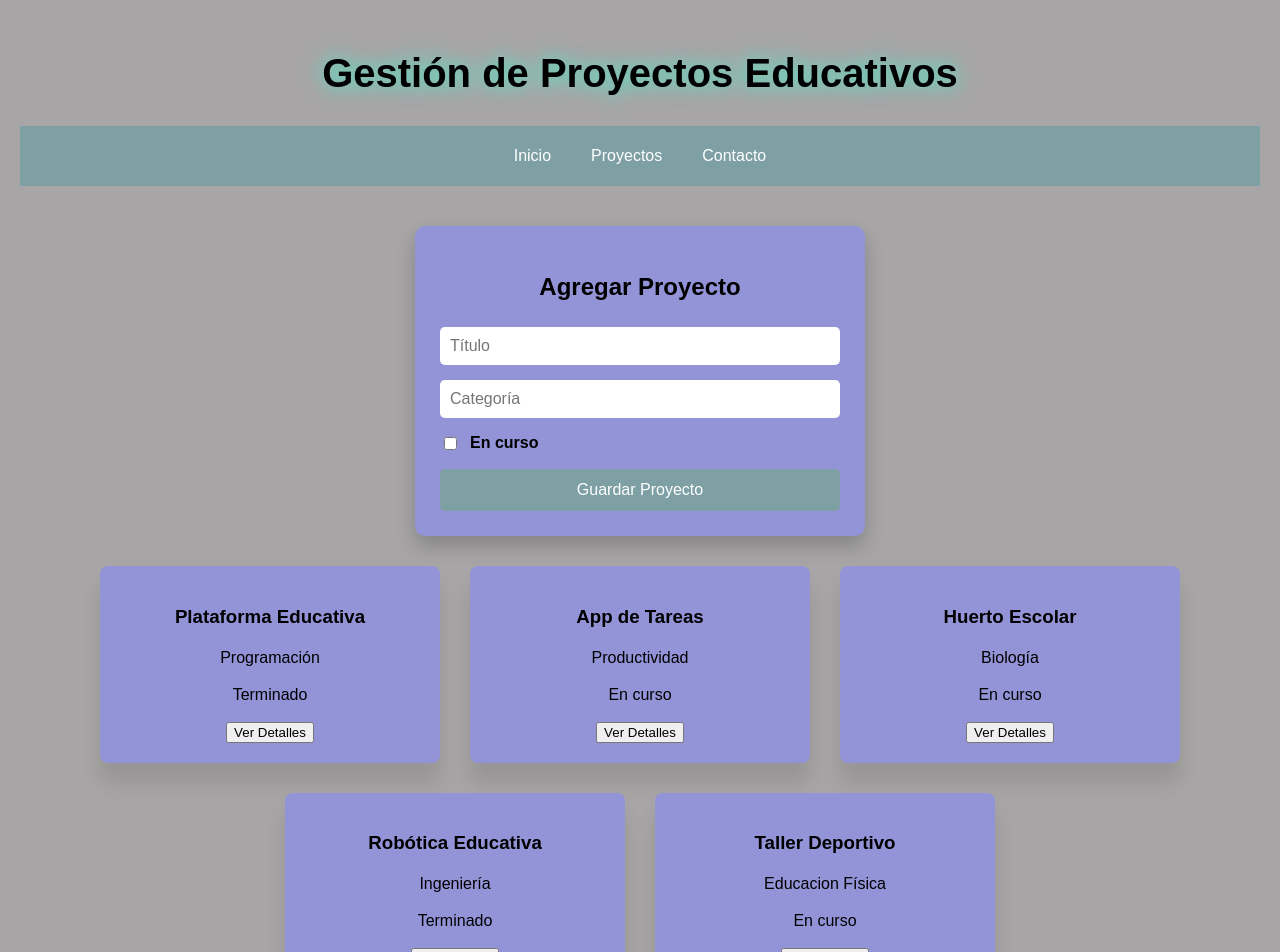
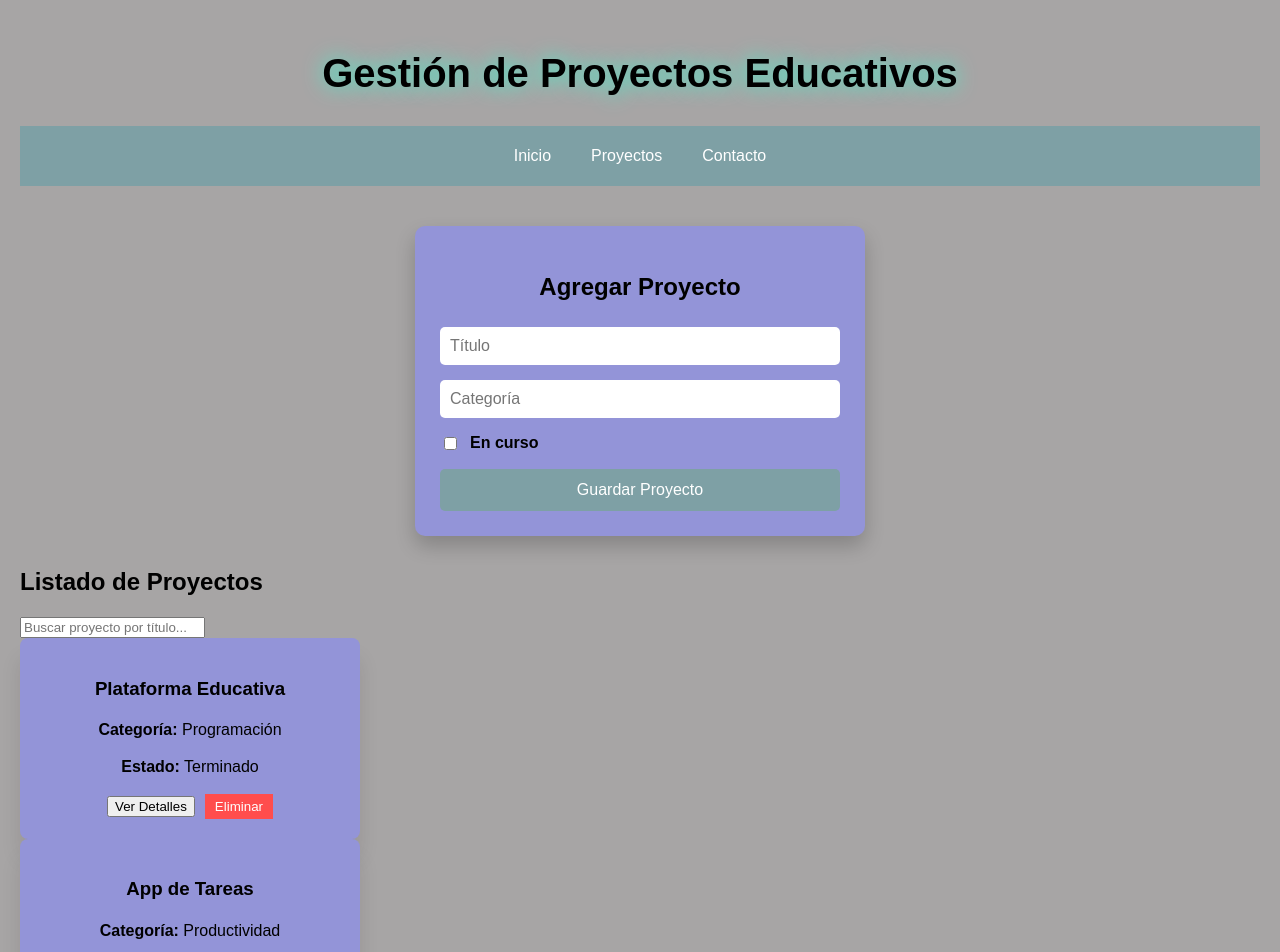
Before and after one commit to Alee91218/pv_tp3_grupo1, a React (Vite) app in the folder pvtp03GrupoN01/: page / in a window 1280 px wide. Shown: the top 952 px of the page. Built offline with nearby package versions, Linux system fonts and the light colour scheme.

Commit message:
Reincorpore buscador dinamico y funcion eliminar LeandroBarea

```diff
--- a/pvtp03GrupoN01/src/Services/proyectoService.js
+++ b/pvtp03GrupoN01/src/Services/proyectoService.js
@@ -1,84 +1,36 @@
 const proyectService = (() => {
     let proyectos = [
-        { id: 1, titulo: "Plataforma Educativa", categoria: "Programación", estado: true, descripcion: [ "La plataforma educativa permite administrar cursos, estudiantes y contenidos de manera organizada. Los docentes pueden cargar materiales, actividades y evaluaciones para facilitar el aprendizaje. ",
-            "Ademas , los estudiantes pueden acceder al contenido desde cualquier dispositivo, realizar entregas online y comunicarse con sus profesores mediante herramientas integradas."],
-         recursos: {
-            pdf: "https://ejemplo.com/plataformaeducativa.pdf",
-            drive: "https://drive.google.com/",
-            github:"https://github.com/",
-         },
-         equipo: [
-            {nombre: "Facundo", rol:"Frontend"},
-            {nombre:"Alejandro", rol:"Backend"},
-         ],
-        },
-        { id: 2, titulo: "App de Tareas", categoria: "Productividad", estado: false , descripcion: ["La aplicacion ayuda a los estudiantes a organizar tareas, trabajos practicos y examenes en un solo lugar.",
-            "Incluye recordatorios automaticos,categorias personalizadas y seguimiento del progreso academico."],
-         recursos: {
-            pdf:"https://ejemplo.com/tareas.pdf",
-            drive:"https://drive.google.com/",
-            github:"https://github.com/",
-         },
-         equipo: [
-            {nombre:"Leandro",rol:"Diseño UI"},
-            {nombre:"Jonatan",rol:"Testing"}
-            ],
-        },
-        { id: 3, titulo: "Huerto Escolar", categoria: "Biología", estado: false, descripcion: ["El proyecto de huerto escolar busca enseñar a los estudiantes sobre cultivo sostenible, cuidado ambiental y alimentacion saludable mediante actividades practicas. ",
-            "Los alumnos participan en la preparacion de la tierra,plantacion y mantenimiento de cultivos,desarrollando trabajo en equipo y conciencia ecologica."],
-            recursos: {
-                pdf:"https://ejemplo.com/huerta.pdf",
-                drive:"https://drive.google.com/",
-                github:"https://github.com/",
-            },
-            equipo: [
-                {nombre:"Camila",rol:"Investigacion"},
-                {nombre:"Sofia",rol:"Coordinadora"},
-            ],
-        },
-        { id: 4, titulo: "Robótica Educativa", categoria: "Ingeniería", estado: true, descripcion: ["El proyecto de robotica educativa introduce a los estudiantes en conceptos de programacion y automatizacion utilizando kits electronicos y sensores.",
-            "Los participantes diseñan y programan robots capaces de realizar tareas simples, fomentando la creatividad y el pensamiento logico."],
-            recursos: {
-                pdf: "https://ejemplo.com/robotica.pdf",
-                drive: "https://drive.google.com/",
-                github: "https://github.com/",
-            },
-            equipo: [
-                {nombre:"Franco",rol:"Diseño UI"},
-                {nombre:"Martina",rol:"Electronica"},
-            ]
-        },
-        { id: 5, titulo: "Taller Deportivo", categoria: "Educacion Física", estado: false, descripcion: ["El taller deportivo promueve la actividad fisica y el trabajo en equipo mediante distintas disciplinas deportivas adaptadas a los estudiantes.",
-            "Ademas de mejorar la condicion fisica, el proyecto busca fortalecer valores como el compañerismo, la disciplina y el respeto."],
-            recursos: {
-                pdf: "https://ejemplo.com/deportivo.pdf",
-                drive: "https://drive.google.com/",
-                github: "https://github.com/",
-            },
-            equipo: [
-                {nombre:"Lucas",rol:"Entrenador"},
-                {nombre:"Valentina",rol:"Asistente"},
-            ]
-        }
+        { id: 1, titulo: "Plataforma Educativa", categoria: "Programación", estado: true, descripcion: [ "La plataforma educativa permite administrar cursos, estudiantes y contenidos de manera organizada. Los docentes pueden cargar materiales, actividades y evaluaciones para facilitar el aprendizaje. ", "Ademas , los estudiantes pueden acceder al contenido desde cualquier dispositivo, realizar entregas online y comunicarse con sus profesores mediante herramientas integradas."], recursos: { pdf: "https://ejemplo.com/plataformaeducativa.pdf", drive: "https://drive.google.com/", github:"https://github.com/", }, equipo: [ {nombre: "Facundo", rol:"Frontend"}, {nombre:"Alejandro", rol:"Backend"}, ], },
+        { id: 2, titulo: "App de Tareas", categoria: "Productividad", estado: false , descripcion: ["La aplicacion ayuda a los estudiantes a organizar tareas, trabajos practicos y examenes en un solo lugar.", "Incluye recordatorios automaticos,categorias personalizadas y seguimiento del progreso academico."], recursos: { pdf:"https://ejemplo.com/tareas.pdf", drive:"https://drive.google.com/", github:"https://github.com/", }, equipo: [ {nombre:"Leandro",rol:"Diseño UI"}, {nombre:"Jonatan",rol:"Testing"} ], },
+        { id: 3, titulo: "Huerto Escolar", categoria: "Biología", estado: false, descripcion: ["El proyecto de huerto escolar busca enseñar a los estudiantes sobre cultivo sostenible, cuidado ambiental y alimentacion saludable mediante actividades practicas. ", "Los alumnos participan en la preparacion de la tierra,plantacion y mantenimiento de cultivos,desarrollando trabajo en equipo y conciencia ecologica."], recursos: { pdf:"https://ejemplo.com/huerta.pdf", drive:"https://drive.google.com/", github:"https://github.com/", }, equipo: [ {nombre:"Camila",rol:"Investigacion"}, {nombre:"Sofia",rol:"Coordinadora"}, ], },
+        { id: 4, titulo: "Robótica Educativa", categoria: "Ingeniería", estado: true, descripcion: ["El proyecto de robotica educativa introduce a los estudiantes en conceptos de programacion y automatizacion utilizando kits electronicos y sensores.", "Los participantes diseñan y programan robots capaces de realizar tareas simples, fomentando la creatividad y el pensamiento logico."], recursos: { pdf: "https://ejemplo.com/robotica.pdf", drive: "https://drive.google.com/", github: "https://github.com/", }, equipo: [ {nombre:"Franco",rol:"Diseño UI"}, {nombre:"Martina",rol:"Electronica"}, ] },
+        { id: 5, titulo: "Taller Deportivo", categoria: "Educacion Física", estado: false, descripcion: ["El taller deportivo promueve la actividad fisica y el trabajo en equipo mediante distintas disciplinas deportivas adaptadas a los estudiantes.", "Ademas de mejorar la condicion fisica, el proyecto busca fortalecer valores como el compañerismo, la disciplina y el respeto."], recursos: { pdf: "https://ejemplo.com/deportivo.pdf", drive: "https://drive.google.com/", github: "https://github.com/", }, equipo: [ {nombre:"Lucas",rol:"Entrenador"}, {nombre:"Valentina",rol:"Asistente"}, ] }
     ];
 
     const obtenerProyectos = () => {
-     return[...proyectos];
+        return [...proyectos];
     };
 
     const agregarProyecto = (p) => {
-        const nuevoProyecto = {...p, id: Date.now()};
+        const nuevoProyecto = { ...p, id: Date.now() };
         proyectos.push(nuevoProyecto);
     };
 
+    // CAMBIO IMPORTANTE: Usamos findIndex y splice para eliminar directamente del array original.
+    // Esto hace que el borrado sea persistente en los datos del código y no solo visual.
     const eliminarProyecto = (id) => {
-        proyectos = proyectos.filter(proyecto => proyecto.id !== id);
+        const indice = proyectos.findIndex(proyecto => proyecto.id === id);
+        if (indice !== -1) {
+            proyectos.splice(indice, 1);
+        }
     };
 
     const buscarProyecto = (texto) => {
         return proyectos.filter(proyecto =>
-        proyecto.titulo.toLowerCase().includes(texto.toLowerCase()));
+            proyecto.titulo.toLowerCase().includes(texto.toLowerCase())
+        );
     };
+
     return {
         obtenerProyectos,
         agregarProyecto,
--- a/pvtp03GrupoN01/src/components/ListaProyectos.jsx
+++ b/pvtp03GrupoN01/src/components/ListaProyectos.jsx
@@ -1,20 +1,42 @@
+// CAMBIO IMPORTANTE: Corregida la ruta del import con un solo punto './' porque ya estamos dentro de components
+import ProyectoCard from './ProyectoCard.jsx';
 
-import CardProject from "./ProyectoCard.jsx";
+// CAMBIO IMPORTANTE: Recibimos onEliminar y onBuscar desestructurados desde las props del padre
+const ListaProyectos = ({ proyectos, verDetalle, onEliminar, onBuscar }) => {
 
-const ListProject = ({ proyectos, verDetalle}) => {
-  if(proyectos.length === 0) return <p>No hay proyectos registrados</p>
+    const alCambiarBusqueda = (e) => {
+        onBuscar(e.target.value);
+    };
 
-  return (
-   <section className="contenedor-tarjetas">
-            {proyectos.map((proyecto) => (
-                <CardProject
-                    key={proyecto.id}
-                    proyecto={proyecto}
-                    verDetalle={verDetalle}
+    return (
+        <section>
+            <h2>Listado de Proyectos</h2>
+
+            {/* CAMBIO IMPORTANTE: Input con onChange para activar la búsqueda dinámica en tiempo real */}
+            <div className="buscador-contenedor">
+                <input
+                    type="text"
+                    placeholder="Buscar proyecto por título..."
+                    onChange={alCambiarBusqueda}
                 />
-            ))}
+            </div>
+
+            <div className="proyectos-lista">
+                {proyectos.length > 0 ? (
+                    proyectos.map((proyecto) => (
+                        <ProyectoCard
+                            key={proyecto.id}
+                            proyecto={proyecto}
+                            verDetalle={verDetalle}
+                            onEliminar={onEliminar} // Pasamos la función a la tarjeta individual
+                        />
+                    ))
+                ) : (
+                    <p>No se encontraron proyectos.</p>
+                )}
+            </div>
         </section>
     );
+};
 
-};
-export default ListProject;
+export default ListaProyectos;
--- a/pvtp03GrupoN01/src/components/Proyecto.jsx
+++ b/pvtp03GrupoN01/src/components/Proyecto.jsx
@@ -1,4 +1,3 @@
-
 import { useState } from "react";
 import proyectService from "../services/proyectoService.js";
 import FormProyecto from "./FormProyecto.jsx"
@@ -12,7 +11,6 @@ const Proyectos = () => {
     const manejarEnvio = (proyectoDelFormulario) => {
         proyectService.agregarProyecto(proyectoDelFormulario);
         setProyectos(proyectService.obtenerProyectos());
-        console.log(proyectos);
     };
 
     const manejarVerDetalle = (proyecto) => {
@@ -23,17 +21,35 @@ const Proyectos = () => {
         setproyectoSeleccionado(null);
     };
 
+    // CAMBIO IMPORTANTE: Nueva función para eliminar conectada al estado principal de React
+    const manejarEliminar = (id) => {
+        proyectService.eliminarProyecto(id);
+        setProyectos(proyectService.obtenerProyectos());
+    };
+
+    // CAMBIO IMPORTANTE: Nueva función para capturar la búsqueda y filtrar dinámicamente
+    const manejarBuscar = (texto) => {
+        if (texto.trim() === '') {
+            setProyectos(proyectService.obtenerProyectos());
+        } else {
+            setProyectos(proyectService.buscarProyecto(texto));
+        }
+    };
+
     return (
         <>
             <FormProyecto agregarProyecto={ manejarEnvio } />
 
+            {/* CAMBIO IMPORTANTE: Pasamos las funciones onEliminar y onBuscar como props al listado */}
             <ListProject
                 proyectos={ proyectos }
                 verDetalle={ manejarVerDetalle }
+                onEliminar={ manejarEliminar }
+                onBuscar={ manejarBuscar }
             />
 
             <DetalleProyecto
-                proyecto={ proyectoSeleccionado } //cambio usuario por proyecto
+                proyecto={ proyectoSeleccionado }
                 cerrar={ manejarCerrarDetalle }
             />
         </>
--- a/pvtp03GrupoN01/src/components/ProyectoCard.jsx
+++ b/pvtp03GrupoN01/src/components/ProyectoCard.jsx
@@ -1,17 +1,30 @@
+// CAMBIO IMPORTANTE: Recibimos la prop onEliminar en la tarjeta
+const CardProject = ({ proyecto, verDetalle, onEliminar }) => {
+    const { id, titulo, categoria, estado } = proyecto;
 
-const CardProject = ({ proyecto, verDetalle }) => {
-    const { id,titulo,categoria,estado } = proyecto;
     return (
         <article className="tarjeta">
             <h3>{titulo}</h3>
-            <p>{categoria}</p>
-            <p>{estado ? 'Terminado' : 'En curso'}</p>
-            <button
-                className="boton-accion"
-                onClick = {() => verDetalle(proyecto)}
-            >
-                Ver Detalles
-            </button>
+            <p><strong>Categoría:</strong> {categoria}</p>
+            <p><strong>Estado:</strong> {estado ? 'Terminado' : 'En curso'}</p>
+
+            <div className="acciones-card">
+                <button
+                    className="boton-accion"
+                    onClick={() => verDetalle(proyecto)}
+                >
+                    Ver Detalles
+                </button>
+
+                {/* CAMBIO IMPORTANTE: Botón de eliminar que envía el id del proyecto al hacer click */}
+                <button
+                    className="boton-eliminar"
+                    onClick={() => onEliminar(id)}
+                    style={{ backgroundColor: '#ff4d4d', color: 'white', marginLeft: '10px', border: 'none', padding: '5px 10px', cursor: 'pointer' }}
+                >
+                    Eliminar
+                </button>
+            </div>
         </article>
     );
 };
```
